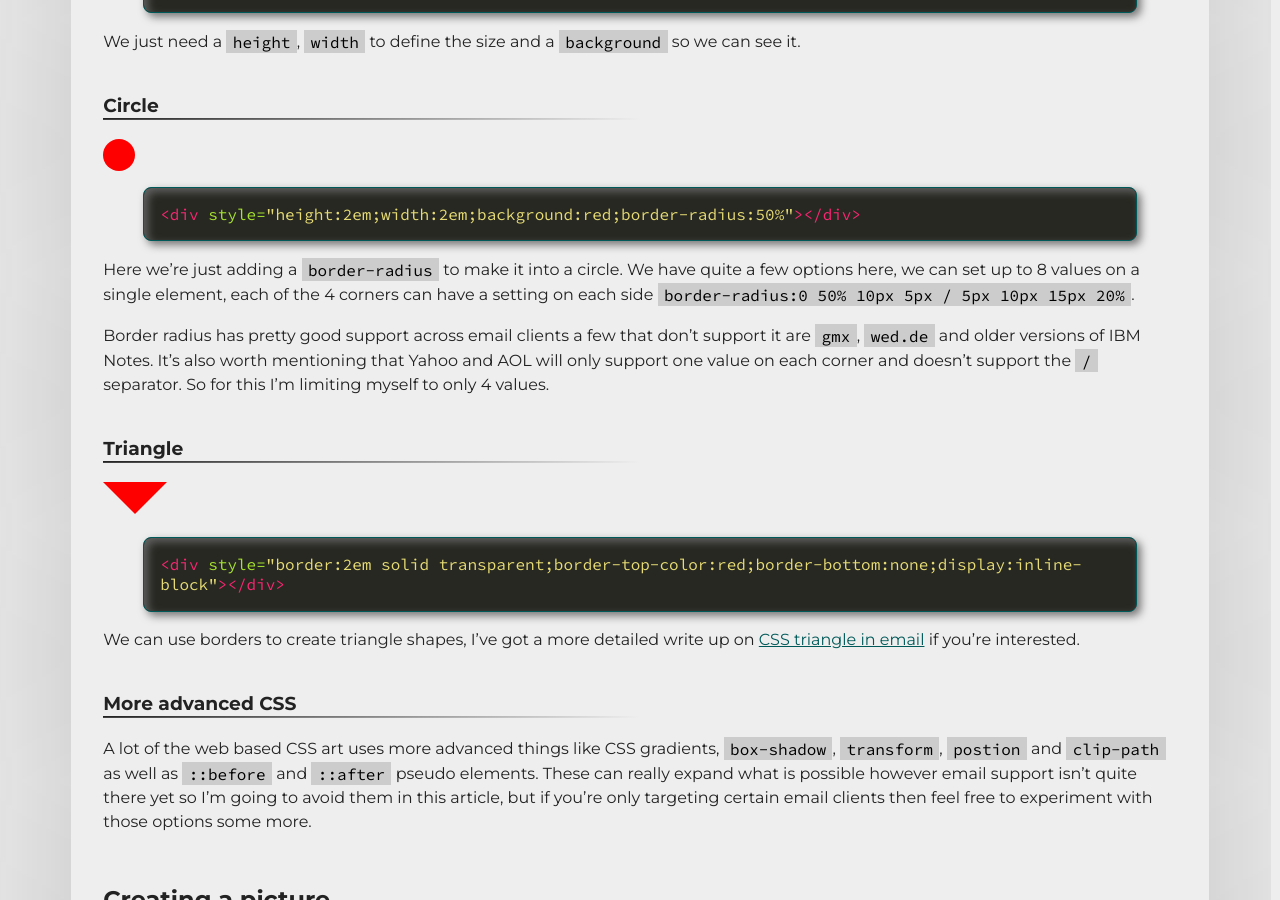
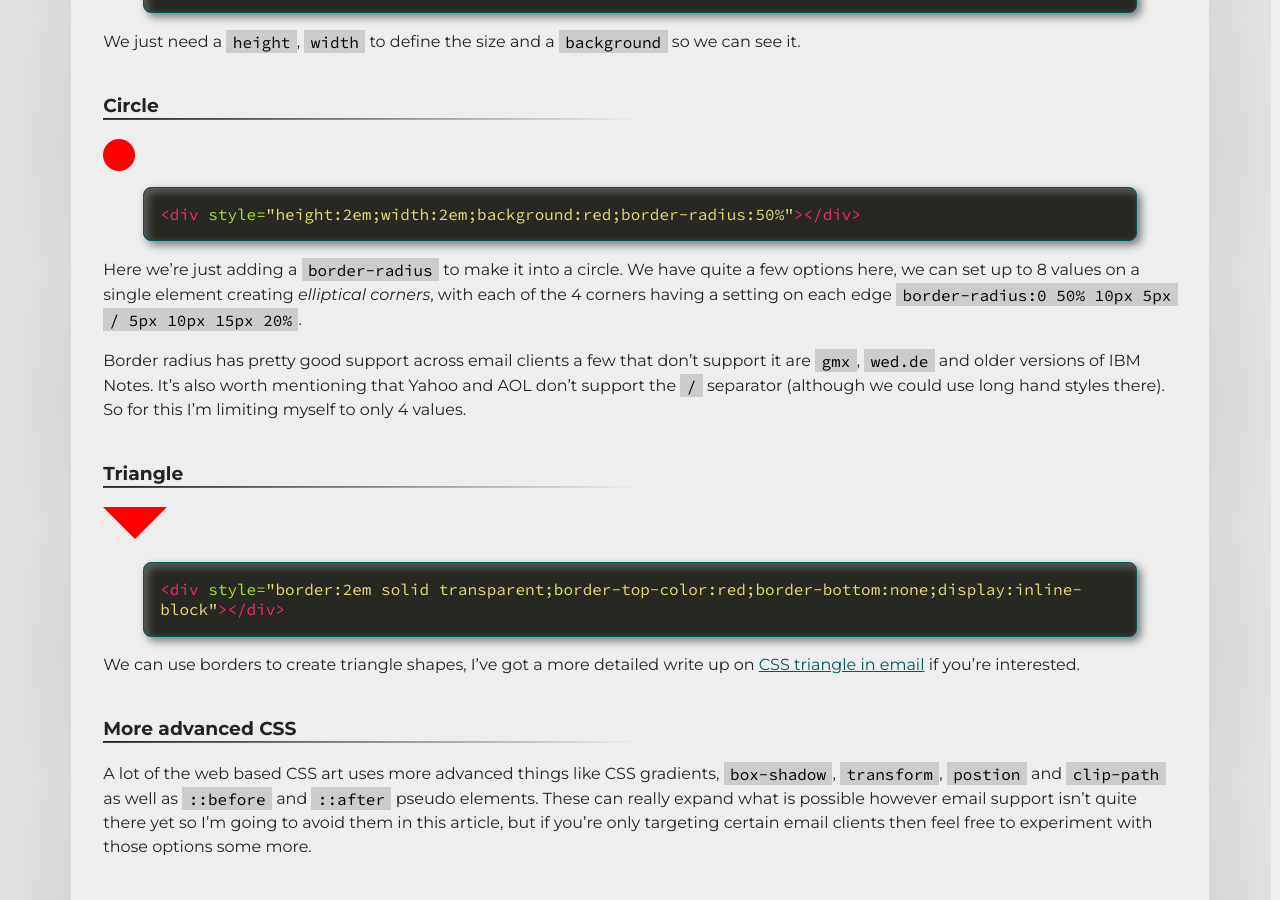
Before and after one commit to M-J-Robbins/good-email-code, a Jekyll site: the page built from email-enhancements/css-art.md, in a window 1280 px wide and 900 px high, scrolled down 998 px. Built offline with Jekyll 4.4.1, drawn with Linux system fonts in a browser that asks for light colours; our own code applies the rules of GitHub Pages for plain Markdown files; a script that is not in the unit is left out.

Commit message:
Update css-art.md

```diff
--- a/email-enhancements/css-art.md
+++ b/email-enhancements/css-art.md
@@ -26,9 +26,9 @@ We just need a `height`, `width` to define the size and a `background` so we can
 {% highlight html %}
 <div style="height:2em;width:2em;background:red;border-radius:50%"></div>
 {% endhighlight %}
-Here we're just adding a `border-radius` to make it into a circle.  We have quite a few options here, we can set up to 8 values on a single element, each of the 4 corners can have a setting on each side `border-radius:0 50% 10px 5px / 5px 10px 15px 20%`.
+Here we're just adding a `border-radius` to make it into a circle.  We have quite a few options here, we can set up to 8 values on a single element creating _elliptical corners_, with each of the 4 corners having a setting on each edge `border-radius:0 50% 10px 5px / 5px 10px 15px 20%`.
 
-Border radius has pretty good support across email clients a few that don't support it are `gmx`, `wed.de` and older versions of IBM Notes.  It's also worth mentioning that Yahoo and AOL will only support one value on each corner and doesn't support the `/` separator.  So for this I'm limiting myself to only 4 values.
+Border radius has pretty good support across email clients a few that don't support it are `gmx`, `wed.de` and older versions of IBM Notes.  It's also worth mentioning that Yahoo and AOL don't support the `/` separator (although we could use long hand styles there).  So for this I'm limiting myself to only 4 values.
 
 ### Triangle
 <div style="border:2em solid transparent;border-top-color:red;border-bottom:none;display:inline-block"></div>
```
